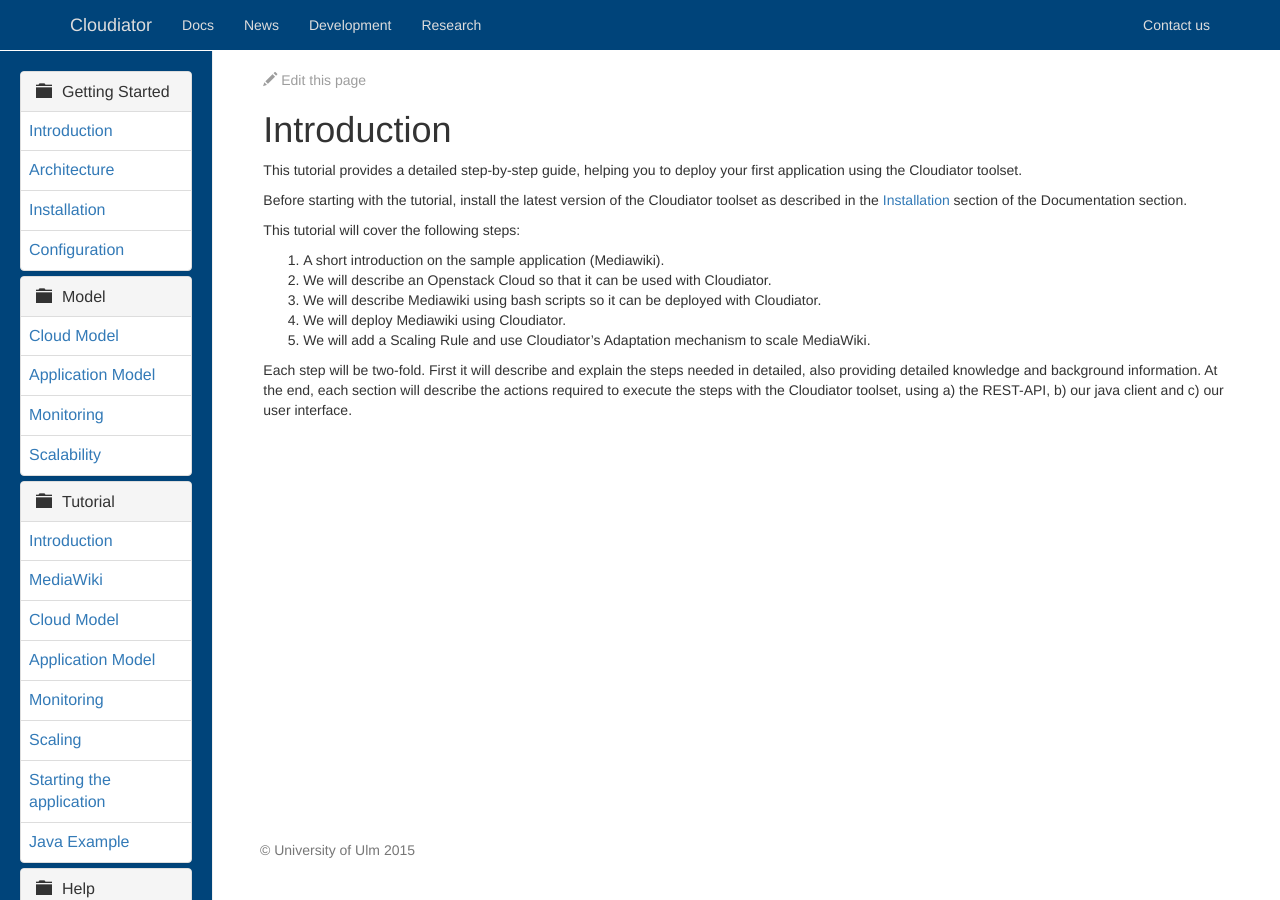
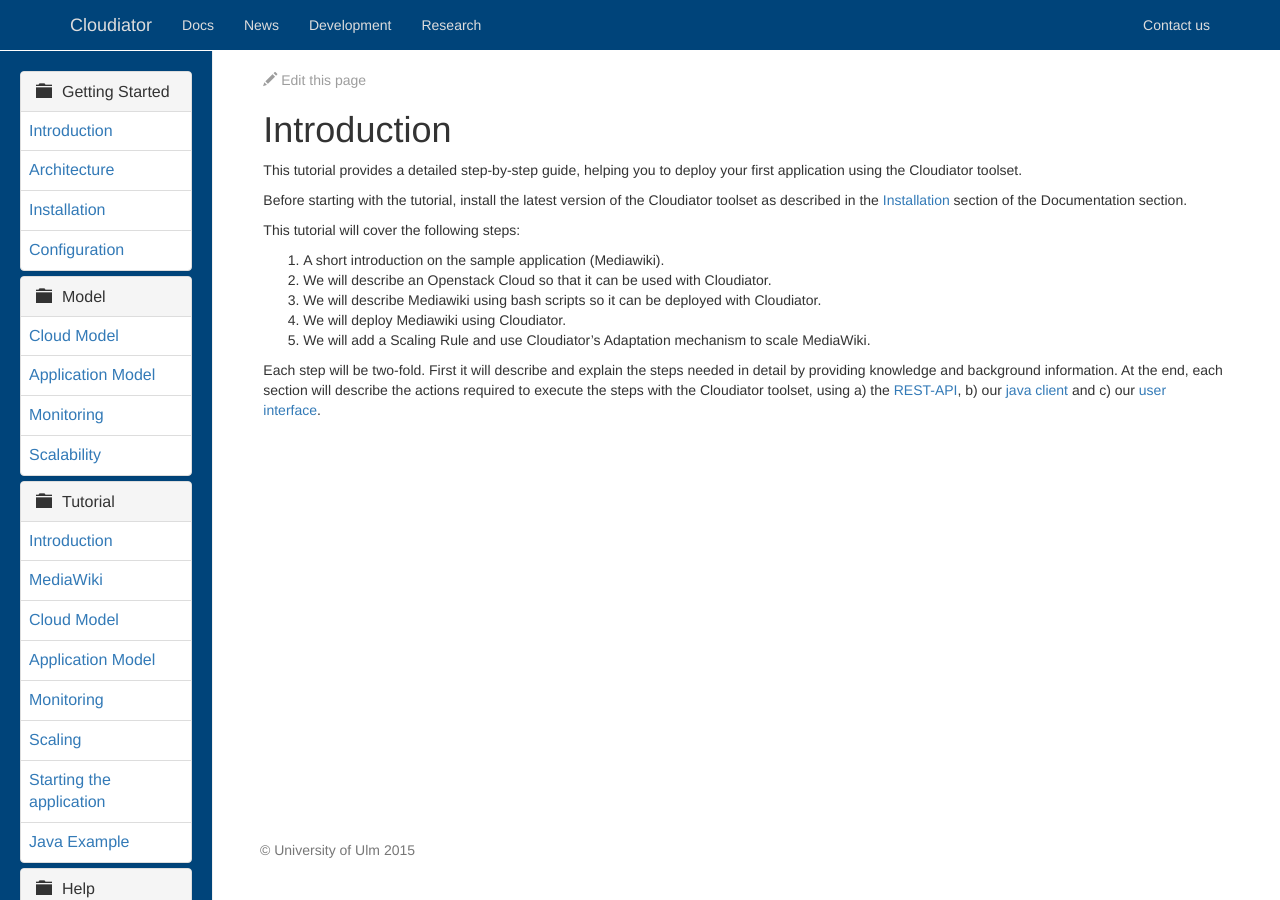
Before and after one commit to cloudiator/cloudiator.github.io, a Jekyll site: the page built from _docs/tutorial.md, in a window 1280 px wide. Built offline with Jekyll 4.4.1, drawn with Linux system fonts in a browser that asks for light colours.

Commit message:
Fixed typo in tutorial.md

```diff
--- a/_docs/tutorial.md
+++ b/_docs/tutorial.md
@@ -7,7 +7,7 @@
 using the Cloudiator toolset.
 
 Before starting with the tutorial, install the latest version of the Cloudiator toolset
-as described in the [Installation](docs/installation) section of the Documentation section.
+as described in the [Installation]({{site.url}}/docs/installation) section of the Documentation section.
 
 This tutorial will cover the following steps:
 
@@ -17,7 +17,7 @@
 4. We will deploy Mediawiki using Cloudiator.
 5. We will add a Scaling Rule and use Cloudiator's Adaptation mechanism to scale MediaWiki.
 
-Each step will be two-fold. First it will describe and explain the steps needed in detailed, also
-providing detailed knowledge and background information. At the end, each section will describe the actions
-required to execute the steps with the Cloudiator toolset, using a) the REST-API, b) our java client and
-c) our user interface.
+Each step will be two-fold. First it will describe and explain the steps needed in detail by
+providing knowledge and background information. At the end, each section will describe the actions
+required to execute the steps with the Cloudiator toolset, using a) the [REST-API]({{site.url}}/api/colosseum.html),
+b) our [java client]({{site.url}}/components/colosseum-client.html) and c) our [user interface]({{site.url}}/components/ui.html).
```
